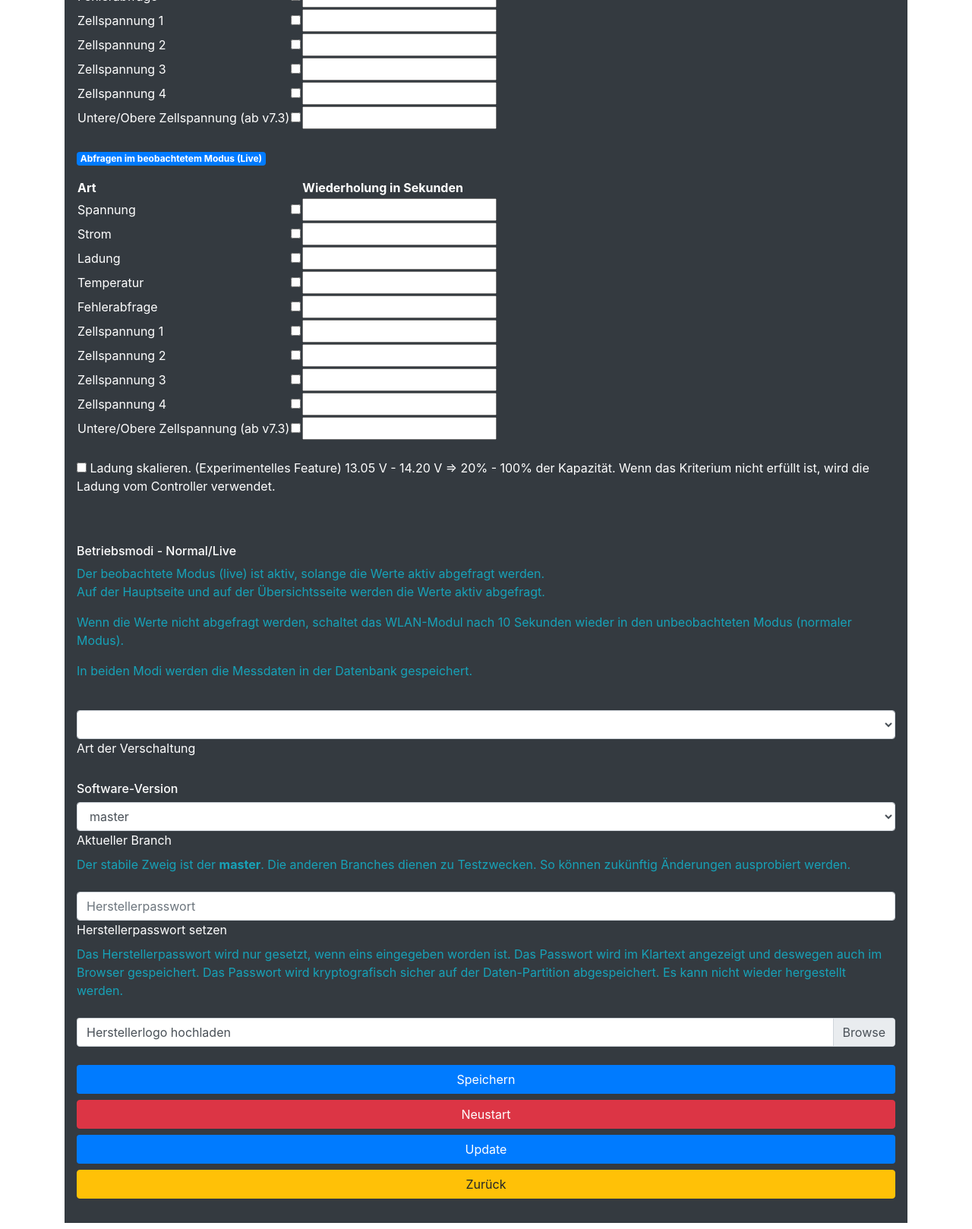
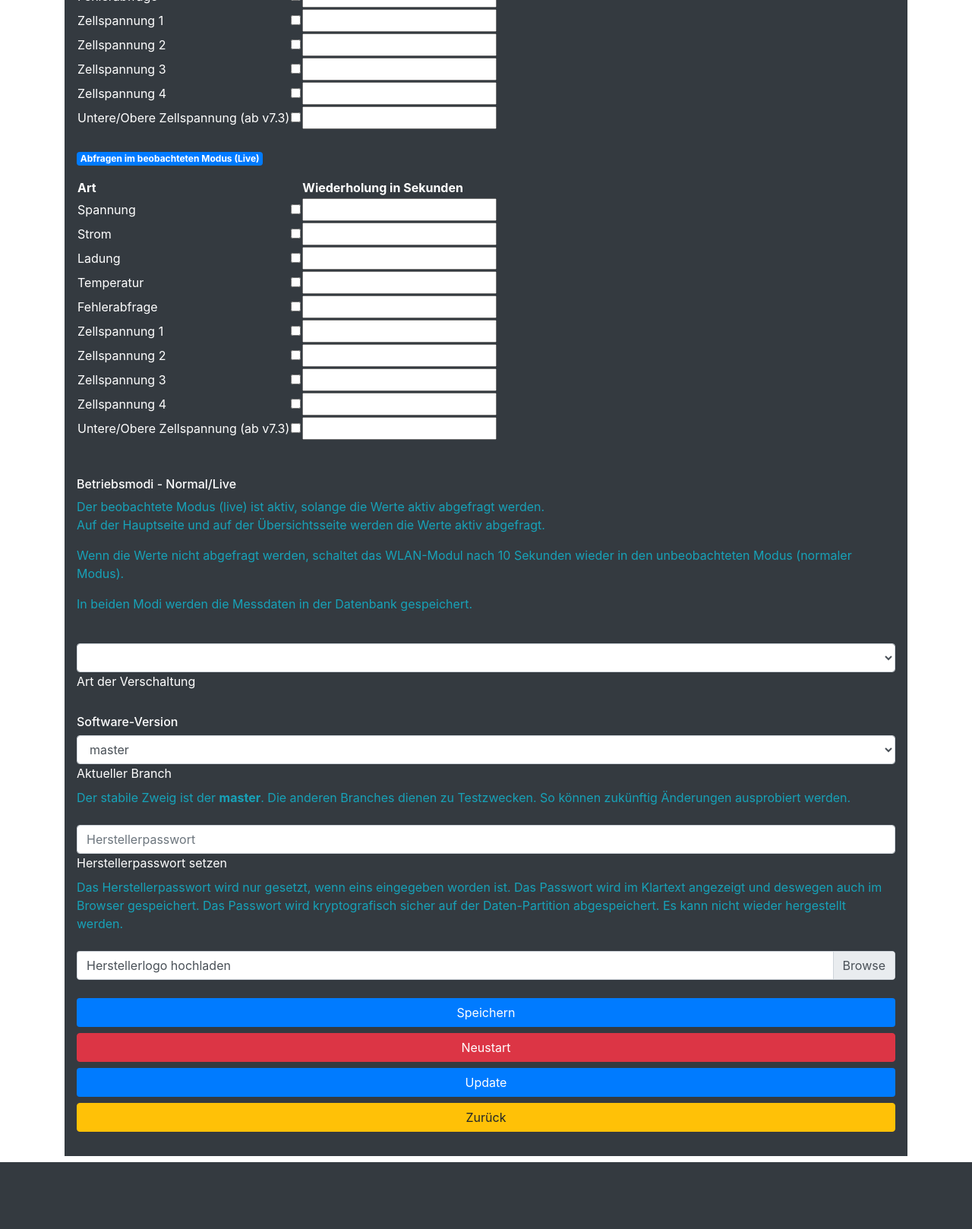
Before and after one commit to sosi-deadeye/raspberry-akku-server, a FastAPI app: template templates/dev-settings.html in a window 1280 px wide. Shown: the part 640-2258 px from the top of the page at 76% size. After the commit the page ends 2170 px from the top, so only its background shows below. Run offline with FastAPI, Linux system fonts and the light colour scheme; the template is opened without the code that fills it, so the values that code supplies are empty; parts of the project's set-up code (start-up, migrations or seed data) failed here and were passed over; some libraries are stand-ins or nearby versions.

Commit message:
spelling, experimental feature removed from gui

```diff
--- a/templates/dev-settings.html
+++ b/templates/dev-settings.html
@@ -151,7 +151,7 @@
 
             <br/>
 
-            <p span class="badge bg-primary">Abfragen im beobachtetem Modus (Live)</p>
+            <p span class="badge bg-primary">Abfragen im beobachteten Modus (Live)</p>
             <table>
                 <thead>
                 <tr>
@@ -245,6 +245,7 @@
 
             <br/>
 
+            <!--
             <p>
                 <input type="checkbox" name="override_charge" {{ 'checked' if
                         override_charge else '' }}> Ladung skalieren. (Experimentelles Feature)
@@ -253,6 +254,7 @@
             </p>
 
             <br/>
+            -->
             <br/>
 
             <div>
```
